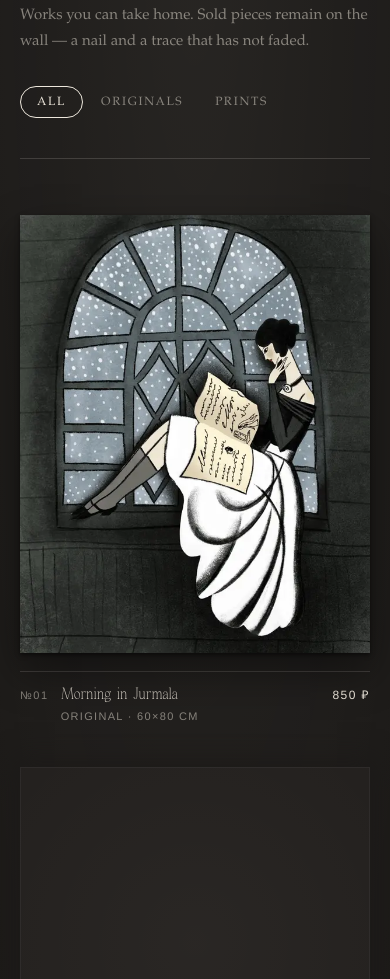
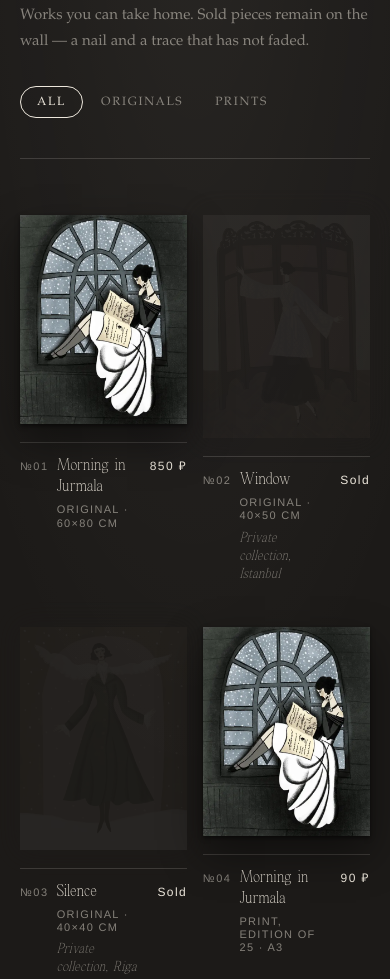
Before and after one commit to 5he1n/ma-cher-victoria, a website: page en/index.html in a window 390 px wide. Shown: the part 3834-4813 px from the top of the page. Drawn offline with Linux system fonts and the light colour scheme; a web font is replaced by a local one.

Commit message:
fix: Add sold items opacity. Make mobile wall two columns wide

```diff
--- a/css/shop.css
+++ b/css/shop.css
@@ -107,7 +107,9 @@
   transition: transform .6s cubic-bezier(.25, 1, .5, 1), box-shadow .6s ease;
 }
 
-.hang-media img {
+.hang-media img,
+.hang-ghost img
+{
   width: 100%;
   display: block;
   transition: transform .9s cubic-bezier(.25, 1, .5, 1);
@@ -370,11 +372,35 @@
 }
 
 @media (max-width: 620px) {
-  /* На телефоне экспозиция становится вертикальной: одна работа — одна пауза */
-  .hang, .hang.is-s, .hang.is-l { grid-column: span 12; }
+  /* На телефоне экспозиция укладывается в две колонки */
+  .hang, .hang.is-s, .hang.is-l { grid-column: span 6; }
   .wall > .hang:nth-child(even) { margin-top: 0; }
-  .wall { gap: clamp(44px, 9vw, 64px) 0; }
-  .hang-label { flex-wrap: wrap; }
+  .wall {
+    align-items: start;
+    grid-auto-rows: max-content;
+  }
+  .wall { gap: clamp(44px, 9vw, 64px) clamp(12px, 4vw, 20px); }
+  .hang-label {
+    display: grid;
+    grid-template-columns: auto minmax(0, 1fr) auto;
+    align-items: baseline;
+    gap: 8px;
+  }
+  .hang-index {
+    grid-column: 1;
+    grid-row: 1;
+  }
+  .hang-title {
+    grid-column: 2;
+    grid-row: 1;
+    min-width: 0;
+    flex: none;
+    font-size: clamp(15px, 4.5vw, 18px);
+  }
+  .hang-price {
+    grid-column: 3;
+    grid-row: 1;
+  }
 }
 
 /* Текст о работе в развороте */
--- a/js/script.js
+++ b/js/script.js
@@ -285,7 +285,9 @@ function hangMarkup(item, i) {
   const ratio = ratioOf(item);
 
   const body = sold
-    ? `<div class="hang-ghost" style="aspect-ratio:${esc(ratio)}" aria-hidden="true"></div>`
+    ? `<div class="hang-ghost" style="aspect-ratio:${esc(ratio)}; opacity: 0.05" aria-hidden="true">
+         ${imgTag(item.image, title, { sizes: WALL_SIZES, eager: i < 4, ratio })}
+      </div>`
     : `<div class="hang-media" style="aspect-ratio:${esc(ratio)}">
          ${imgTag(item.image, title, { sizes: WALL_SIZES, eager: i < 4, ratio })}
        </div>`;
```
